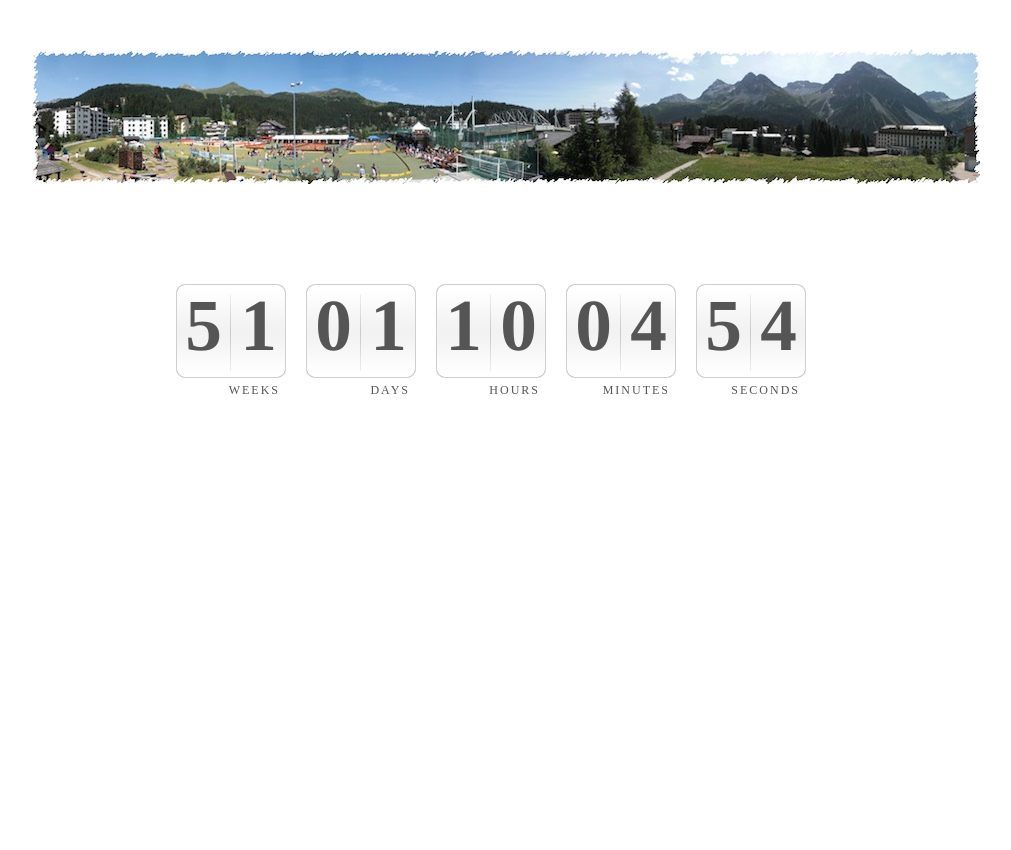
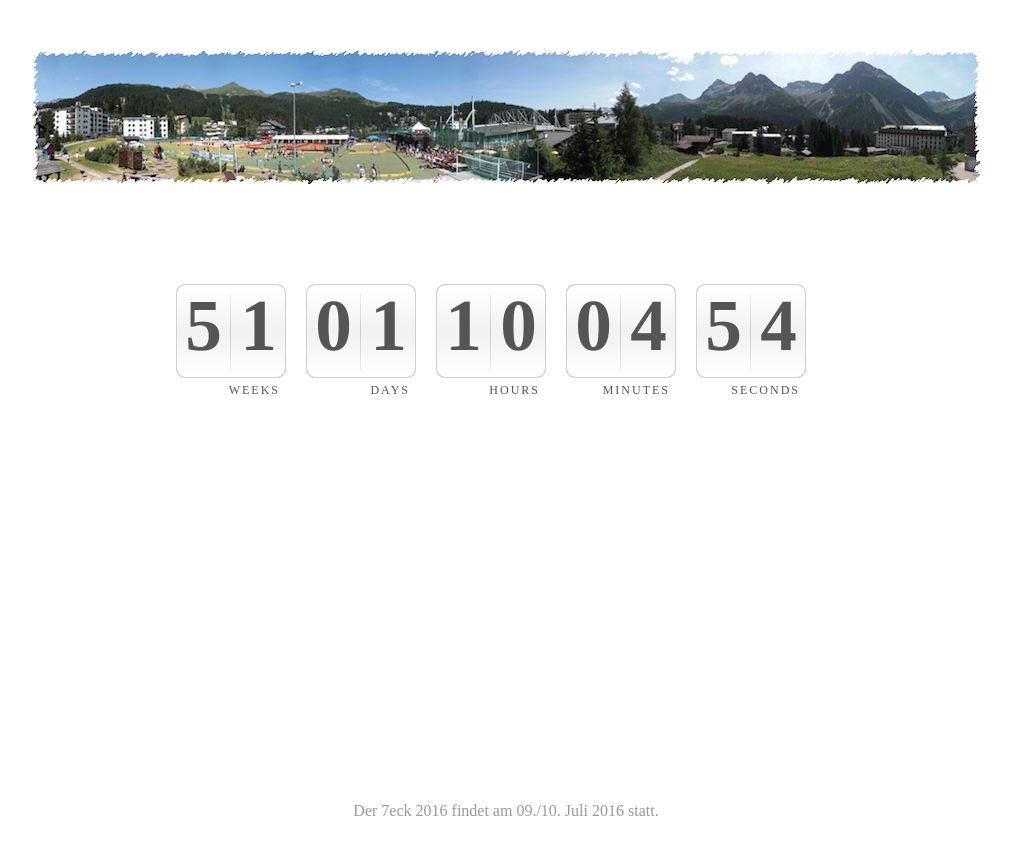
Before and after one commit to jaeggir/schiiswaetter.ch-www, a plain HTML site: page index.html in a window 1280 px wide. Shown: the whole page, without its empty margins (134-1145 px from the left). Drawn offline with Linux system fonts and the light colour scheme.

Commit message:
Sticky footer.

```diff
--- a/index.html
+++ b/index.html
@@ -13,12 +13,11 @@
 
 <body>
 
+<div id="outer-container">
 	<p style="margin: 50px auto; text-align: center;">
 		<img src="images/schiiswaetter.jpg" alt="" />
 	</p>
-
 	<div id="container">
-
 		<!-- Countdown dashboard start -->
 		<div id="countdown_dashboard">
 			<div class="dash weeks_dash">
@@ -66,11 +65,12 @@
 					},
 
 				});
-
 			});
 		</script>
 
 	</div>
+</div>
+<div id="footer">Der 7eck 2016 findet am 09./10. Juli 2016 statt.</div>
 </body>
 
 </html>
```
